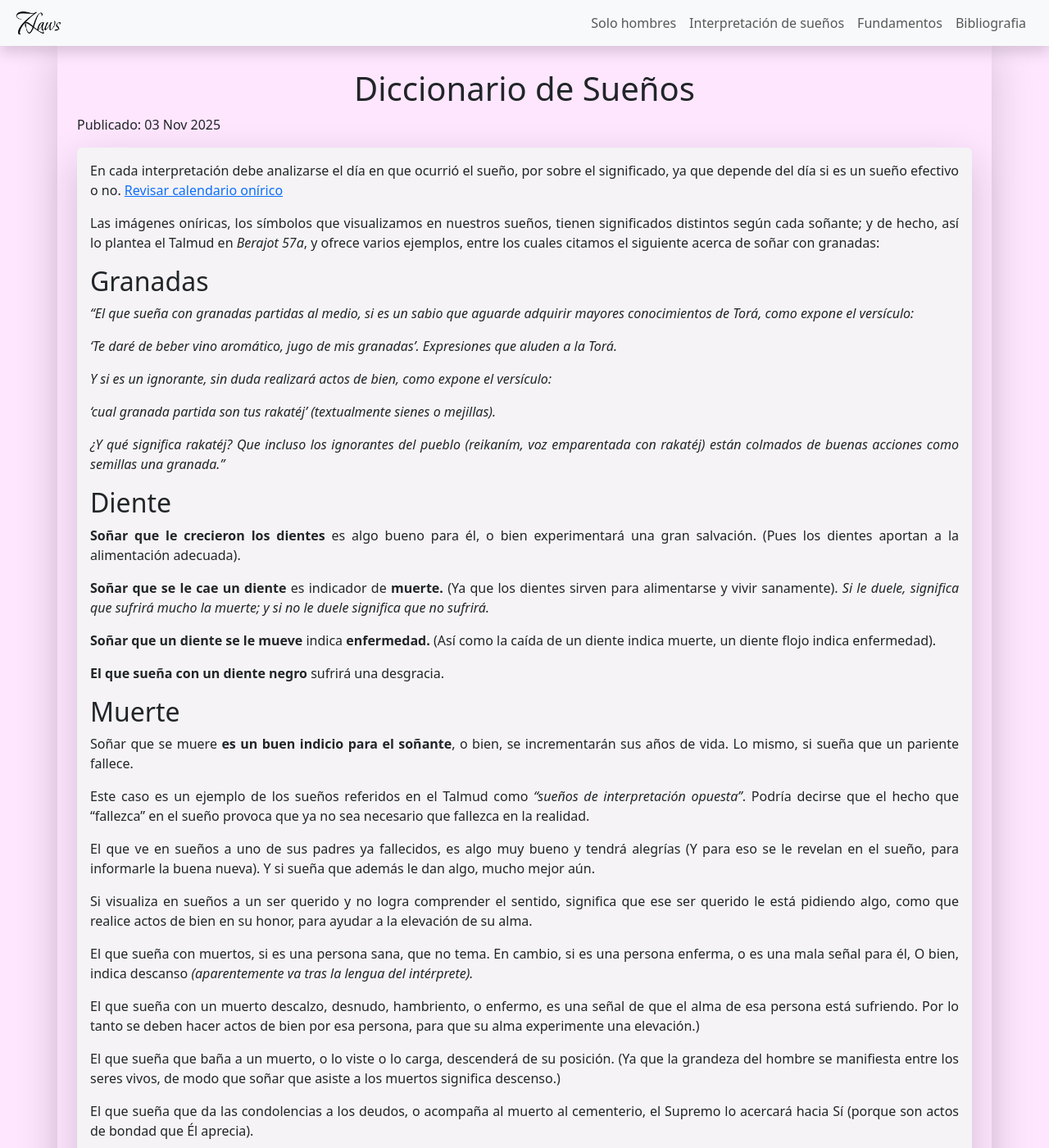
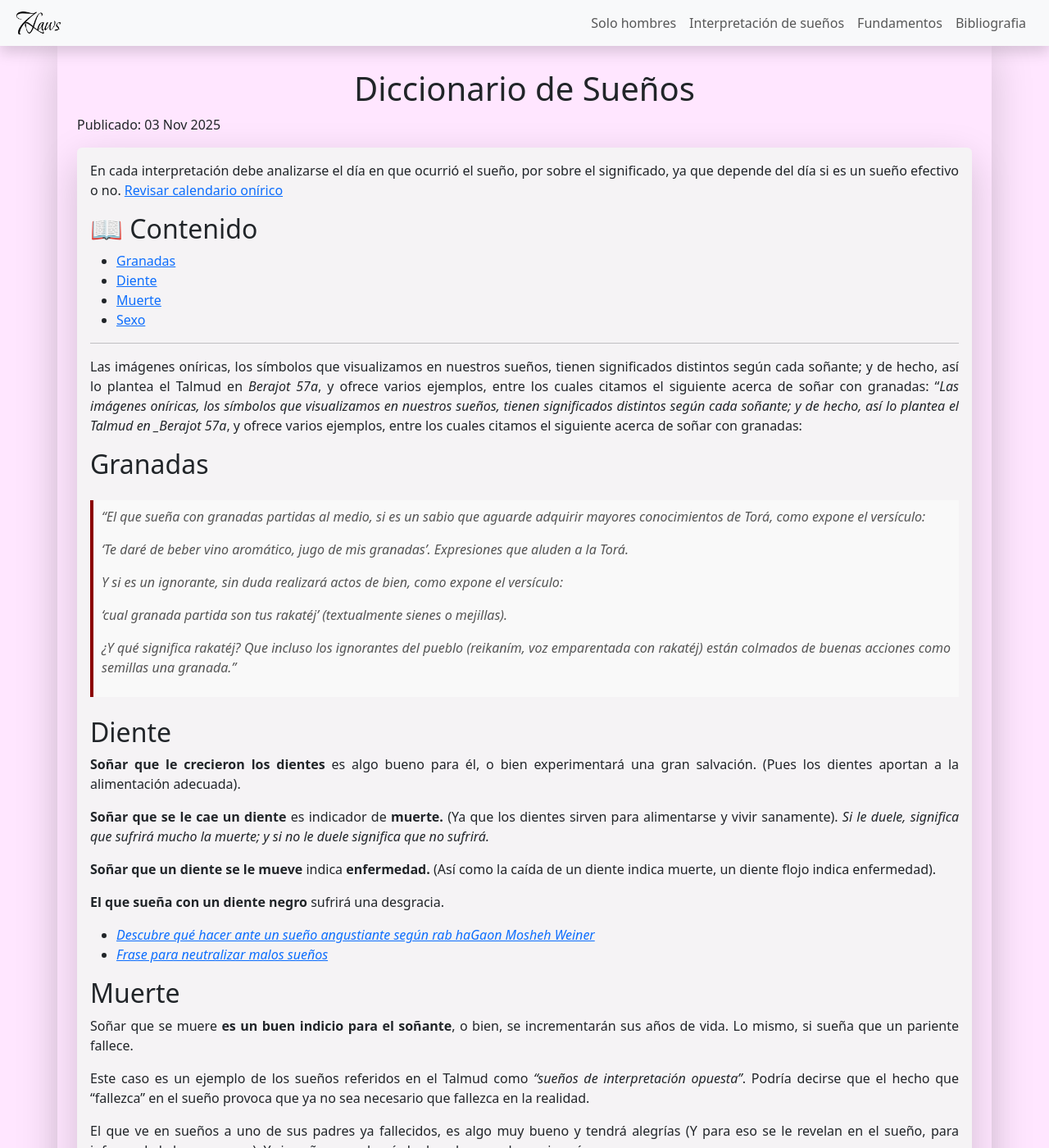
Before and after one commit to Stairwaycl/seven_laws, a Jekyll site: the page built from _posts/dreams/2025-11-03-diccionario-sueños.md, in a window 1280 px wide and 1400 px high. Shown: the whole window at 82% size. Built offline with Jekyll 4.4.1, drawn with Linux system fonts in a browser that asks for light colours; some web fonts are replaced; some of the changed text lies outside the part shown.

Commit message:
add formato post

```diff
--- /dev/null
+++ b/_includes/call-bad-dreams.html
@@ -0,0 +1,6 @@
+<aside class="llamada-accion-suenos fst-italic">
+  <ul>
+      <li><a href="{% post_url 2025-11-08-hatavat-noahida %}">Descubre qué hacer ante un sueño angustiante según rab haGaon Mosheh Weiner</a></li>
+      <li><a href="{% post_url 2025-11-05-sueños-vanidad %}">Frase para neutralizar malos sueños</a></li>
+  </ul>
+</aside>
--- a/_posts/dreams/2025-11-03-diccionario-sueños.md
+++ b/_posts/dreams/2025-11-03-diccionario-sueños.md
@@ -3,25 +3,34 @@ layout: post
 title: "Diccionario de Sueños"
 category: sueños
 date:   2025-11-03 03:53:45 -0300
-description: Diccionario de Sueños según el Talmud. Descubre el significado de soñar con la muerte, granadas o dientes, pero ¡cuidado! La interpretación depende primero del día del calendario.
+description: Diccionario de sueños según el Talmud. ¡Cuidado! La interpretación depende primero del día del calendario. Descubre el significado de soñar con la muerte, granadas o dientes, etc.
 ---
 
 En cada interpretación debe analizarse el día en que ocurrió el sueño, por sobre el significado, ya que depende del día si es un sueño efectivo o no. [Revisar calendario onírico]({% post_url 2025-11-02-calendario-dream %})
 
+## 📖 Contenido
+
+* [Granadas](#granadas)
+* [Diente](#diente)
+* [Muerte](#muerte)
+* [Sexo](#sexo)
+
+---
 
 Las imágenes oníricas, los símbolos que visualizamos en nuestros sueños, tienen significados distintos según cada soñante; y de hecho, así lo plantea el Talmud en _Berajot 57a_, y ofrece varios ejemplos, entre los cuales citamos el siguiente acerca de soñar con granadas:
+"_Las imágenes oníricas, los símbolos que visualizamos en nuestros sueños, tienen significados distintos según cada soñante; y de hecho, así lo plantea el Talmud en _Berajot 57a_, y ofrece varios ejemplos, entre los cuales citamos el siguiente acerca de soñar con granadas:
 
 ## Granadas
 
-_"El que sueña con granadas partidas al medio, si es un sabio que aguarde adquirir mayores conocimientos de Torá, como expone el versículo:_
-
-_'Te daré de beber vino aromático, jugo de mis granadas'. Expresiones que aluden a la Torá._
-
-_Y si es un ignorante, sin duda realizará actos de bien, como expone el versículo:_
-
-_'cual granada partida son tus rakatéj' (textualmente sienes o mejillas)._
-
-_¿Y qué significa rakatéj? Que incluso los ignorantes del pueblo (reikaním, voz emparentada con rakatéj) están colmados de buenas acciones como semillas una granada."_
+> "El que sueña con granadas partidas al medio, si es un sabio que aguarde adquirir mayores conocimientos de Torá, como expone el versículo:
+>
+> 'Te daré de beber vino aromático, jugo de mis granadas'. Expresiones que aluden a la Torá.
+>
+> Y si es un ignorante, sin duda realizará actos de bien, como expone el versículo:
+>
+> 'cual granada partida son tus rakatéj' (textualmente sienes o mejillas).
+>
+> ¿Y qué significa rakatéj? Que incluso los ignorantes del pueblo (reikaním, voz emparentada con rakatéj) están colmados de buenas acciones como semillas una granada."
 
 
 ## Diente
@@ -34,6 +43,7 @@ _¿Y qué significa rakatéj? Que incluso los ignorantes del pueblo (reikaním,
 
 **El que sueña con un diente negro** sufrirá una desgracia.
 
+{% include call-bad-dreams.html %}
 
 ## Muerte
 Soñar que se muere **es un buen indicio para el soñante**, o bien, se incrementarán sus años de vida. Lo mismo, si sueña que un pariente fallece.
@@ -56,6 +66,9 @@ Soñar que habla con un muerto indica que el soñante hablará con gente buena y
 
 El que sueña que es mordido por un pariente fallecido, sufrirá una desgracia.
 
+{% include call-bad-dreams.html %}
+
+
 El que sueña que un pariente fallecido viene a visitarlo tendrá riqueza. Y si lo abraza o lo besa, mucho más.
 
 El que sueña que un muerto come y bebe en su casa, es una buena señal para la casa (porque significa que el muerto está conforme y cómodo allí.)
@@ -63,6 +76,9 @@ El que sueña que un muerto come y bebe en su casa, es una buena señal para la
 El que sueña que un muerto le da algo tendrá ganancias. (Porque significa que está conforme con él.)
 
 El que sueña que un muerto le da de beber de la palma de su mano, indica muerte. (Porque el muerto indica lo etéreo, lo que ya no existe; mientras el vaso indica materialismo. Por ello, si toma de un vaso significa que todavía vivirá, porque necesita aún de la materia; pero si toma de la mano del muerto, que representa lo etéreo, significa que ya no volverá a requerir de lo material).
+
+{% include call-bad-dreams.html %}
+
 
 El que sueña que un muerto le entrega un elemento de metal, en cualquier lugar que se encuentre estará seguro y no deberá temer (pues ese elemento le brinda protección).
 
--- a/assets/css/styles.css
+++ b/assets/css/styles.css
@@ -47,3 +47,13 @@ p {
   font-style: normal;
   font-size:1.4em;
 }
+
+/* Estilo para las citas de bloque (Blockquotes) */
+blockquote {
+  border-left: 4px solid #8b0000; /* Color vino o rojo oscuro */
+  background-color: #f9f9f9; /* Un fondo ligeramente gris */
+  margin: 1.5em 0; /* Espaciado superior e inferior */
+  padding: 0.5em 10px; /* Espaciado interno */
+  font-style: italic; /* Letra cursiva para citas */
+  color: #555; /* Un color de texto más suave */
+}
```
Also changed, not shown: _posts/dreams/2025-11-08-hatavat-noahida.md (+2 -2 lines).
